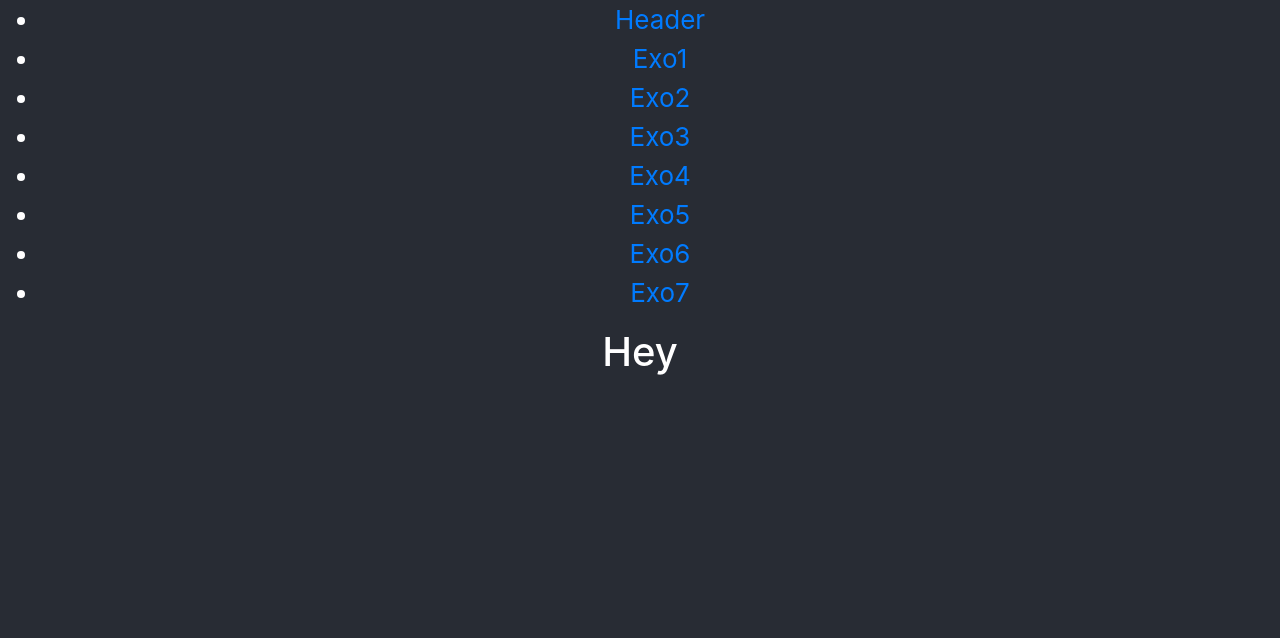
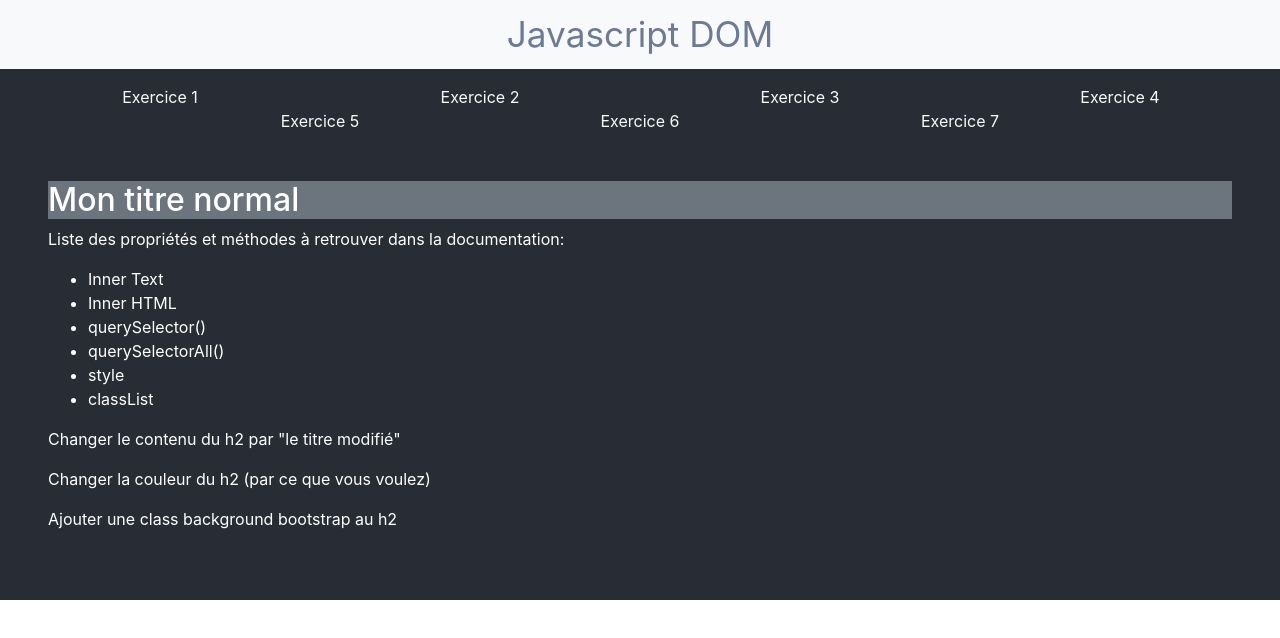
Before and after one commit to Maryame-Faitah/projetReactDom, a React (Create React App) app: page /Exo1 in a window 1280 px wide. Shown: the top 638 px of the page. Built offline with nearby package versions, Linux system fonts and the light colour scheme.

Commit message:
commit exo1

```diff
--- a/src/App.css
+++ b/src/App.css
@@ -1,27 +1,21 @@
 .App {
+  background-color: #282c34;
+  color: white;
+  /* padding-bottom: 5%; */
+  height: 600px;;
+}
+
+.titre{
+  color: #6d7a94;
+  font-size: 220%;
+}
+.nav{
   text-align: center;
 }
-
-.App-header {
-  background-color: #282c34;
-  min-height: 100vh;
-  display: flex;
-  flex-direction: column;
-
-
-  font-size: calc(10px + 2vmin);
+.li{
+  width:25%;
+}
+.li:hover{
+  background-color: #353941;
   color: white;
 }
-
-.App-link {
-  color: #61dafb;
-}
-
-@keyframes App-logo-spin {
-  from {
-    transform: rotate(0deg);
-  }
-  to {
-    transform: rotate(360deg);
-  }
-}
--- a/src/App.js
+++ b/src/App.js
@@ -1,14 +1,14 @@
 import React from 'react';
 import {
-  BrowserRouter  as  Router,
+  BrowserRouter as Router,
   Switch,
   Route,
   Link,
-} from  'react-router-dom';
-import Header from './header.jsx';
-import './header.css';
+} from 'react-router-dom';
 import Exo1 from './exo1.jsx';
+import './exo1.css';
 import Exo2 from './exo2.jsx';
+import './exo2.css';
 import Exo3 from './exo3.jsx';
 import Exo4 from './exo4.jsx';
 import Exo5 from './exo5.jsx';
@@ -17,28 +17,40 @@ import Exo7 from './exo7.jsx';
 import './App.css';
 import './../node_modules/bootstrap/dist/css/bootstrap.css';
 
-
 function App() {
   return (
-    <div className="App App-header">
+    <div className="App">
       <Router>
         <div>
+          <div className="bg-light">
+            <p className="titre p-2 text-center">Javascript DOM</p>
+          </div>
           <nav>
-            <ul>
-              <li><Link to="/Header">Header</Link></li>
-              <li><Link to="/Exo1">Exo1</Link></li>
-              <li><Link to="/Exo2">Exo2</Link></li>
-              <li><Link to="/Exo3">Exo3</Link></li>
-              <li><Link to="/Exo4">Exo4</Link></li>
-              <li><Link to="/Exo5">Exo5</Link></li>
-              <li><Link to="/Exo6">Exo6</Link></li>
-              <li><Link to="/Exo7">Exo7</Link></li>
+            <ul className="nav nav-pills justify-content-center">
+              <div className="li">
+              <li><Link to="/Exo1" className="text-light text-decoration-none">Exercice 1</Link></li>
+              </div>
+              <div className="li">
+              <li><Link to="/Exo2" className="text-light text-decoration-none">Exercice 2</Link></li>
+              </div>
+              <div className="li">
+              <li><Link to="/Exo3" className="text-light text-decoration-none">Exercice 3</Link></li>
+              </div>
+              <div className="li">
+              <li><Link to="/Exo4" className="text-light text-decoration-none">Exercice 4</Link></li>
+              </div>
+              <div className="li">
+              <li><Link to="/Exo5" className="text-light text-decoration-none">Exercice 5</Link></li>
+              </div>
+              <div className="li">
+              <li><Link to="/Exo6" className="text-light text-decoration-none">Exercice 6</Link></li>
+              </div>
+              <div className="li">
+              <li><Link to="/Exo7" className="text-light text-decoration-none">Exercice 7</Link></li>
+              </div>
             </ul>
           </nav>
           <Switch>
-            <Route path="/Header">
-              <Header></Header>
-            </Route>
             <Route path="/Exo1">
               <Exo1></Exo1>
             </Route>
--- /dev/null
+++ b/src/exo1.css
@@ -0,0 +1,6 @@
+#section1{
+    text-align: center;
+}
+.div1{
+    background-color: rgb(180, 177, 177);
+}
--- a/src/exo1.jsx
+++ b/src/exo1.jsx
@@ -1,11 +1,35 @@
 import React from 'react';
 
-function Exo1 () {
-    return(
+let Exo1 = () => {
+    let modificationExo1 = ()=> {
+        let title = document.getElementById('title');
+        title.innerHTML = "  Mon titre modifié";
+        title.classList.add("text-primary");
+        title.classList.add('bg-info');
+    }
+    return (
         <div>
-            <h1>Hey</h1>
+            <h2 id="title" onClick={()=>modificationExo1()} className="bg-secondary text-white text-left mx-5 mt-5">
+                Mon titre normal
+            </h2>
+            <div className="mx-5">
+                <p>Liste des propriétés et méthodes à retrouver dans la documentation:</p>
+                <ul>
+                    <li className="text-decoration-none">Inner Text</li>
+                    <li className="text-decoration-none">Inner HTML</li>
+                    <li className="text-decoration-none">querySelector()</li>
+                    <li className="text-decoration-none">querySelectorAll()</li>
+                    <li className="text-decoration-none">style</li>
+                    <li className="text-decoration-none">classList</li>
+                </ul>
+                <p>Changer le contenu du h2 par "le titre modifié" </p>
+                <p>Changer la couleur du h2 (par ce que vous voulez)</p>
+                <p>Ajouter une class background bootstrap au h2</p>
+            </div>
+
         </div>
     )
+
 }
 
 export default Exo1;
--- a/src/header.css
+++ /dev/null
@@ -1,12 +0,0 @@
-/* $primary: #017BFF;
-$secondary: rgb(180, 177, 177);
-$tertiary: white;
-$quaternary: black; */
-
-.titre{
-    font-size: 220%;
-}
-header button:hover{
-    background-color: #6d7a94;
-    color: white;
-}
--- a/src/header.jsx
+++ /dev/null
@@ -1,24 +0,0 @@
-import React from 'react';
-import './header.css';
-
-let Header=()=>{
-    return(
-        <header class="mb-5">
-        <div class="bg-primary">
-            <p class="titre text-white p-2 text-center">Javascript DOM</p>
-        </div>
-
-        <div class="container row mt-5">
-            <button id="btn1" class="col-3">Exercice 1</button>
-            <button id="btn2" class="col-3">Exercice 2</button>
-            <button id="btn3" class="col-3">Exercice 3</button>
-            <button id="btn4" class="col-3">Exercice 4</button>
-            <button id="btn5" class="col-3">Exercice 5</button>
-            <button id="btn6" class="col-3">Exercice 6</button>
-            <button id="btn7" class="col-3">Exercice 7</button>
-        </div>
-    </header>
-    )
-}
-
-export default Header;
```
Also changed, not shown: src/exo2.css (added).
